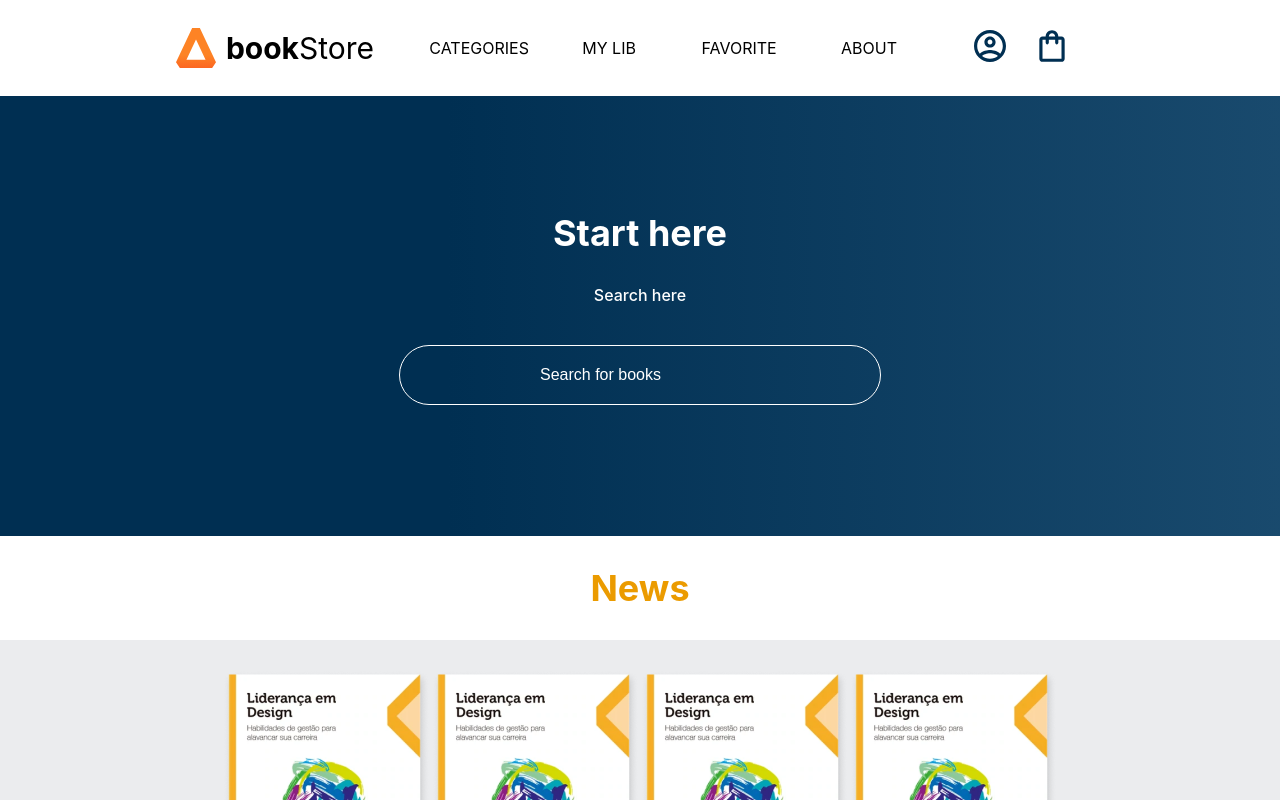
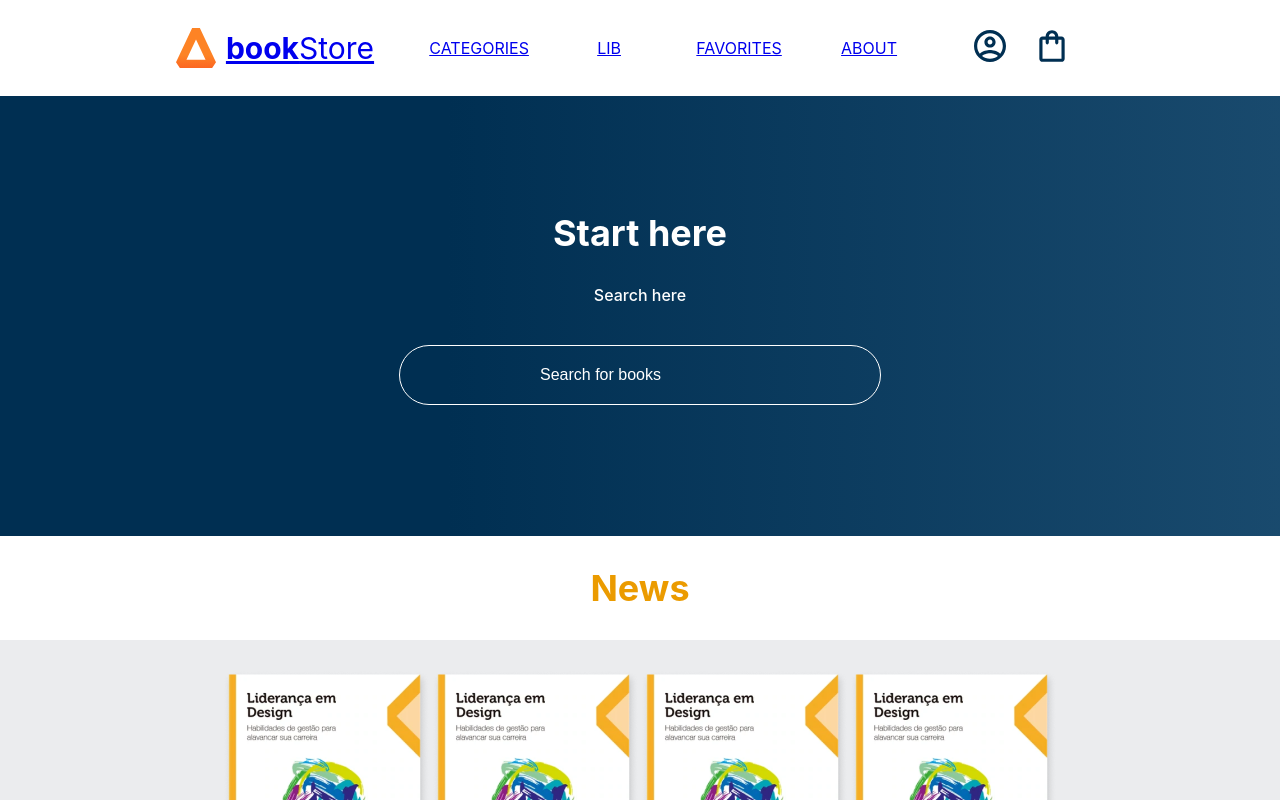
Before and after one commit to supinet/storebook, a React (Create React App) app: page / in a window 1280 px wide. Shown: the top 800 px of the page. Built offline with nearby package versions, Linux system fonts and the light colour scheme.

Commit message:
Adding routes dom

```diff
--- a/package.json
+++ b/package.json
@@ -9,6 +9,7 @@
     "@testing-library/user-event": "^13.5.0",
     "react": "^19.1.1",
     "react-dom": "^19.1.1",
+    "react-router-dom": "^7.9.4",
     "react-scripts": "5.0.1",
     "styled-components": "^6.1.19",
     "web-vitals": "^2.1.4"
--- a/src/components/BookCardIndication/index.js
+++ b/src/components/BookCardIndication/index.js
@@ -1,9 +1,9 @@
-import styled from "styled-components"
-import  { Title } from "../BooksTitle";
+import styled from "styled-components";
+import { Title } from "../BooksTitle";
 
 const Card = styled.div`
   align-items: center;
-    background-color: #FFF;
+  background-color: #fff;
   box-shadow: 0px 4px 4px rgba(0, 0, 0, 0.25);
   border-radius: 10px;
   display: flex;
@@ -12,11 +12,11 @@ const Card = styled.div`
   padding: 25px 20px;
   justify-content: space-around;
   width: 100%;
-`
+`;
 
 const Button = styled.button`
-    background-color: #EB9B00;
-    color: #FFF;
+  background-color: #eb9b00;
+  color: #fff;
   padding: 10px 0px;
   font-size: 16px;
   border: none;
@@ -27,24 +27,27 @@ const Button = styled.button`
   &:hover {
     cursor: pointer;
   }
-`
+`;
 
 const Description = styled.p`
   max-width: 300px;
-`
+`;
 
 const Subtitle = styled.h4`
-    color: #002F52;
+  color: #002f52;
   font-size: 18px;
   font-weight: bold;
   margin: 15px 0;
-`
+`;
 
 const ImgBook = styled.img`
   width: 150px;
-`
+`;
 export default function BookCardIndication({
-    title, subtitle, description, img
+  title,
+  subtitle,
+  description,
+  img,
 }) {
   return (
     <Card>
@@ -56,5 +59,5 @@ export default function BookCardIndication({
         <Button>read more</Button>
       </div>
     </Card>
-    )
+  );
 }
--- a/src/components/Header/index.js
+++ b/src/components/Header/index.js
@@ -2,6 +2,7 @@ import Logo from "../Logo";
 import HeaderOptions from "../HeaderOptions";
 import HeaderIcons from "../HeaderIcons";
 import styled from "styled-components";
+import { Link } from "react-router-dom";
 
 const HeaderContainer = styled.header`
   background-color: #fff;
@@ -12,7 +13,9 @@ const HeaderContainer = styled.header`
 export default function Header() {
   return (
     <HeaderContainer>
-      <Logo />
+      <Link to="/">
+        <Logo />
+      </Link>
       <HeaderOptions />
       <HeaderIcons />
     </HeaderContainer>
--- a/src/components/HeaderOptions/index.js
+++ b/src/components/HeaderOptions/index.js
@@ -1,4 +1,5 @@
 import styled from "styled-components";
+import { Link } from "react-router-dom";
 
 const MenuContainer = styled.ul`
   display: flex; /* Horizontal layout */
@@ -16,14 +17,16 @@ const MenuItem = styled.li`
   min-width: 120px; /* Minimum width for each menu option */
 `;
 
-const menuItems = ["CATEGORIES", "MY LIB", "FAVORITE", "ABOUT"];
+const menuItems = ["CATEGORIES", "LIB", "FAVORITES", "ABOUT"];
 
 export default function HeaderOptions() {
   return (
     <MenuContainer>
       {menuItems.map((item) => (
         <MenuItem key={item}>
-          <p>{item}</p>
+          <Link to={`/${item.toLowerCase()}`}>
+            <p>{item}</p>
+          </Link>
         </MenuItem>
       ))}
     </MenuContainer>
--- a/src/index.js
+++ b/src/index.js
@@ -1,8 +1,11 @@
 import React from "react";
 import ReactDOM from "react-dom/client";
-import App from "./App";
+import Home from "./routes/Home";
 import reportWebVitals from "./reportWebVitals";
 import { createGlobalStyle } from "styled-components";
+import { BrowserRouter, Routes, Route } from "react-router-dom";
+import Header from "./components/Header";
+import Favorites from "./routes/Favorites";
 
 const GlobalStyle = createGlobalStyle`
   body {
@@ -28,7 +31,13 @@ const root = ReactDOM.createRoot(document.getElementById("root"));
 root.render(
   <React.StrictMode>
     <GlobalStyle />
-    <App />
+    <BrowserRouter>
+      <Header />
+      <Routes>
+        <Route path="/Favorites*" element={<Favorites />} />
+        <Route path="/*" element={<Home />} />
+      </Routes>
+    </BrowserRouter>
   </React.StrictMode>
 );
 
--- /dev/null
+++ b/src/routes/Favorites.js
@@ -0,0 +1,19 @@
+import styled from "styled-components";
+import Search from "../components/Search";
+import News from "../components/News";
+
+const AppContainer = styled.div`
+  width: 100vw; /* Full viewport width */
+  height: 100vh; /* Full viewport height */
+  background-image: linear-gradient(90deg, #002f52 35%, #326589 165%);
+`;
+
+function Favorites() {
+  return (
+    <AppContainer>
+      <Search />
+    </AppContainer>
+  );
+}
+
+export default Favorites;
--- a/src/App.js
+++ b/src/routes/Home.js
@@ -1,7 +1,6 @@
-import Header from "./components/Header";
 import styled from "styled-components";
-import Search from "./components/Search";
-import News from "./components/News";
+import Search from "../components/Search";
+import News from "../components/News";
 
 const AppContainer = styled.div`
   width: 100vw; /* Full viewport width */
@@ -9,14 +8,13 @@ const AppContainer = styled.div`
   background-image: linear-gradient(90deg, #002f52 35%, #326589 165%);
 `;
 
-function App() {
+function Home() {
   return (
     <AppContainer>
-      <Header />
       <Search />
       <News />
     </AppContainer>
   );
 }
 
-export default App;
+export default Home;
```
Also changed, not shown: 1 other file (tests, documents, lock files or other folders). Lines whose indentation alone changed are shown as unchanged.
